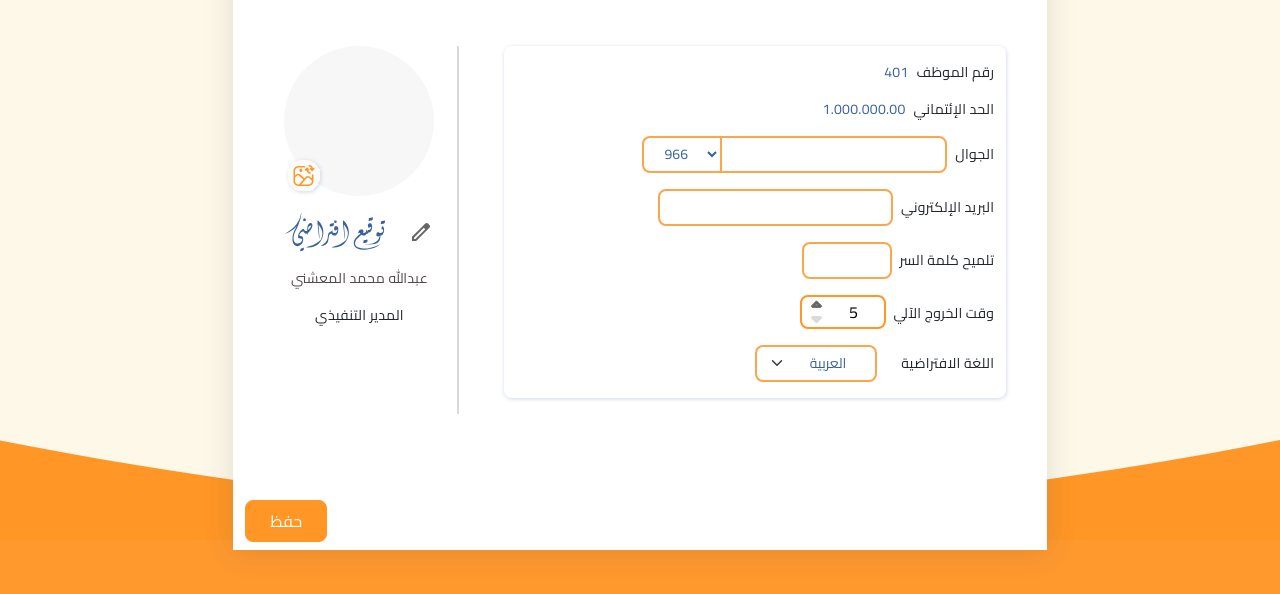
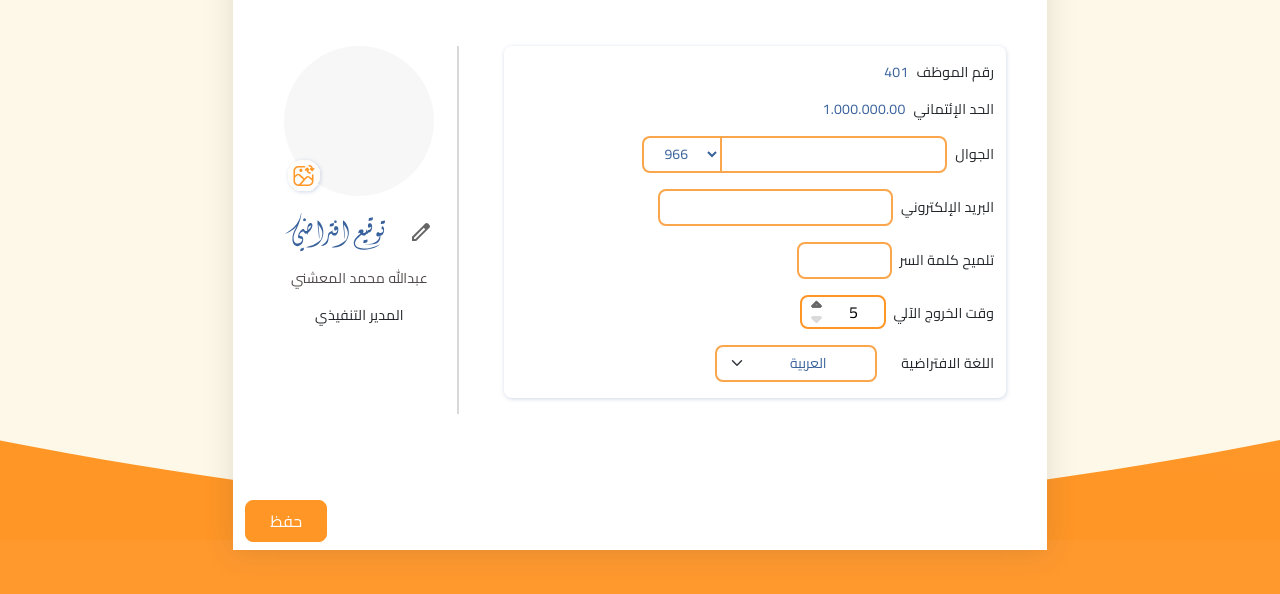
Before and after one commit to AyatT12/account, a plain HTML site: page index.html in a window 1280 px wide. Shown: the part 160-754 px from the top of the page. Drawn offline with nearby package versions, Linux system fonts and the light colour scheme; some icons are missing; files whose address does not match are found by name.

Commit message:
Update index.html

```diff
--- a/index.html
+++ b/index.html
@@ -130,7 +130,7 @@
                                                                         <div class="info-card mb-3">
                                                                             <div class="data-card">
                                                                                 <div class="container-fluid">
-                                                                                    <div class="row gap-2 gap-lg-3 py-3">
+                                                                                    <div class="row g-2 g-lg-0  gap-lg-3 py-3">
                                                                                         <div class="col-md-6">
                                                                                             <div class="row g-2">
                                                                                                 <div class="col-auto">
@@ -233,7 +233,7 @@
                                                                                                 </div>
                                                                                             </div>
                                                                                         </div>
-                                                                                        <div class="col-auto col-md-6">
+                                                                                        <div class="col-6 col-md-6">
                                                                                             <div class="row align-items-baseline g-2">
                                                                                                 <div
                                                                                                     class="col-md-auto">
@@ -274,7 +274,7 @@
                                                                                             </div>
 
                                                                                         </div>
-                                                                                        <div class="col-auto col-xl-7">
+                                                                                        <div class="col-6 col-xl-7">
                                                                                             <div
                                                                                                 class="row align-items-baseline">
                                                                                                 <div
@@ -283,7 +283,7 @@
                                                                                                         for="lang">اللغة
                                                                                                         الافتراضية</label>
                                                                                                 </div>
-                                                                                                <div class="col-md-6">
+                                                                                                <div class="col">
                                                                                                     <select
                                                                                                         class="form-select select-style text-center"
                                                                                                         name="language"
```
